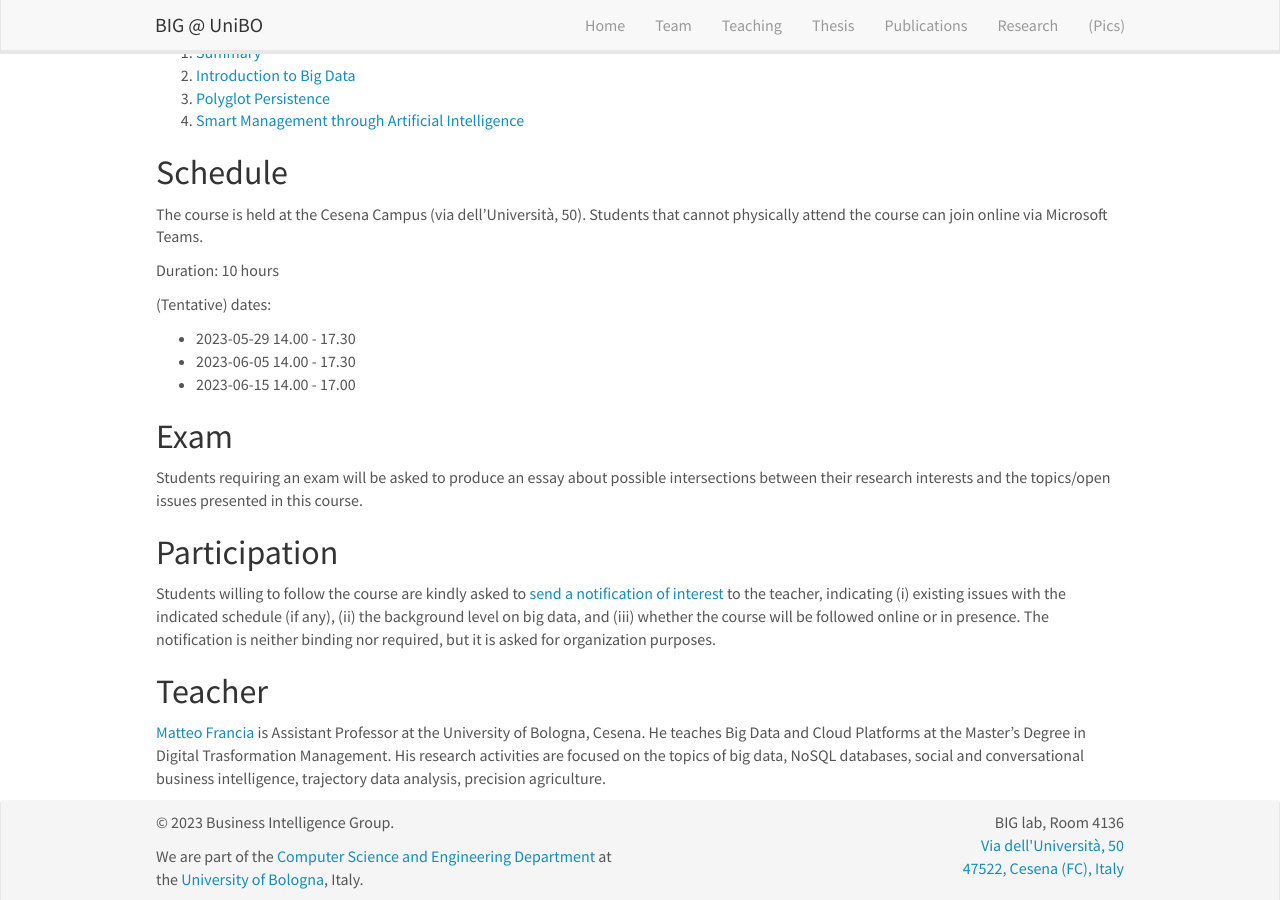
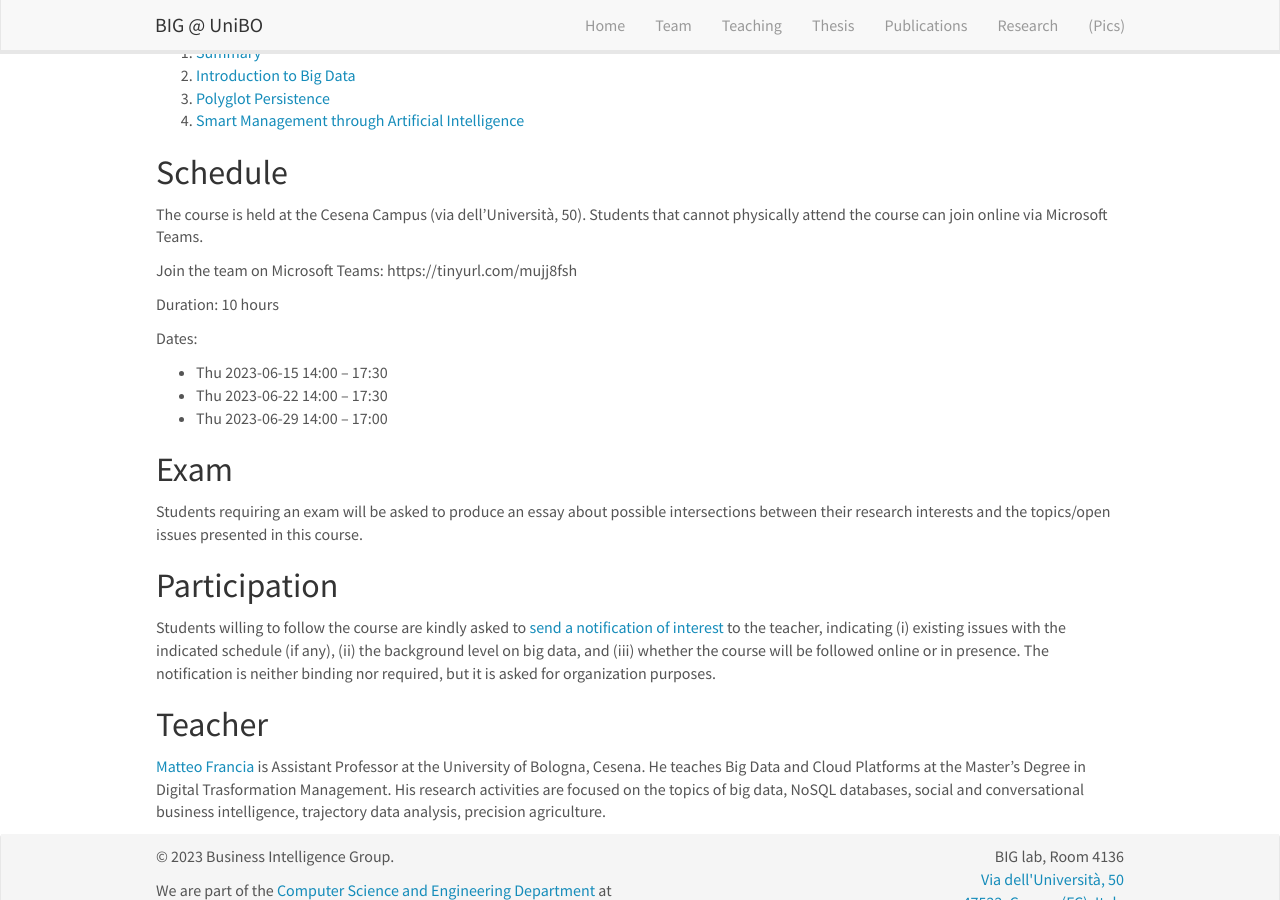
Before and after one commit to big-unibo/big-unibo.github.io, a Jekyll site: the page built from _pages/phd_bigdata_dataplatform_2223.md, in a window 1280 px wide and 900 px high, scrolled down 518 px. Built offline with Jekyll 4.4.1, drawn with Linux system fonts in a browser that asks for light colours; nearby versions of some CDN libraries.

Commit message:
Update phd_bigdata_dataplatform_2223.md

```diff
--- a/_pages/phd_bigdata_dataplatform_2223.md
+++ b/_pages/phd_bigdata_dataplatform_2223.md
@@ -31,12 +31,14 @@ Material:
 
 The course is held at the Cesena Campus (via dell'Università, 50). Students that cannot physically attend the course can join online via Microsoft Teams.
 
+Join the team on Microsoft Teams: https://tinyurl.com/mujj8fsh
+
 Duration: 10 hours
 
-(Tentative) dates:
-- 2023-05-29 14.00 - 17.30
-- 2023-06-05 14.00 - 17.30
-- 2023-06-15 14.00 - 17.00
+Dates:
+-	Thu 2023-06-15 14:00 – 17:30
+-	Thu 2023-06-22 14:00 – 17:30
+-	Thu 2023-06-29 14:00 – 17:00
 
 ## Exam
 
```
